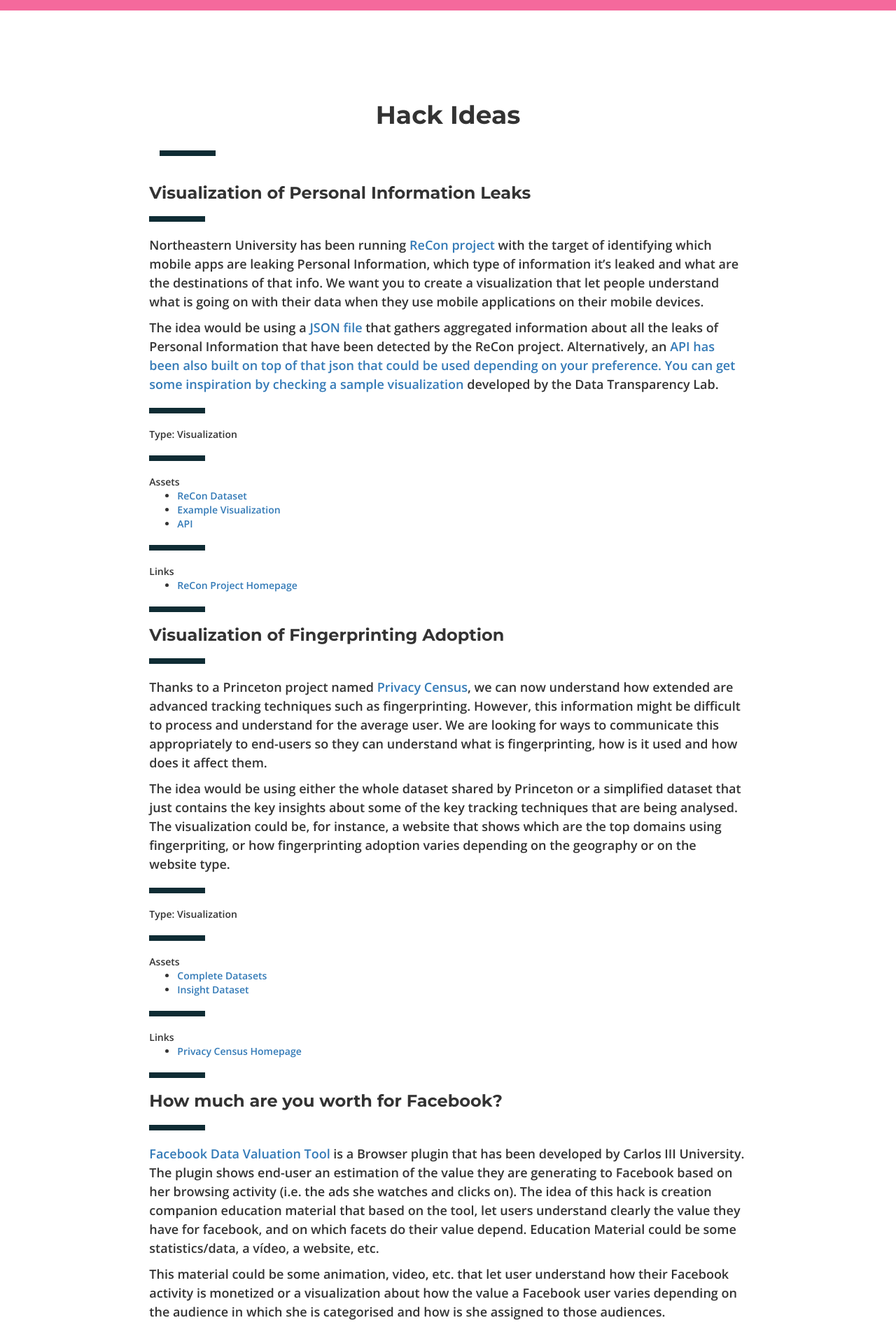
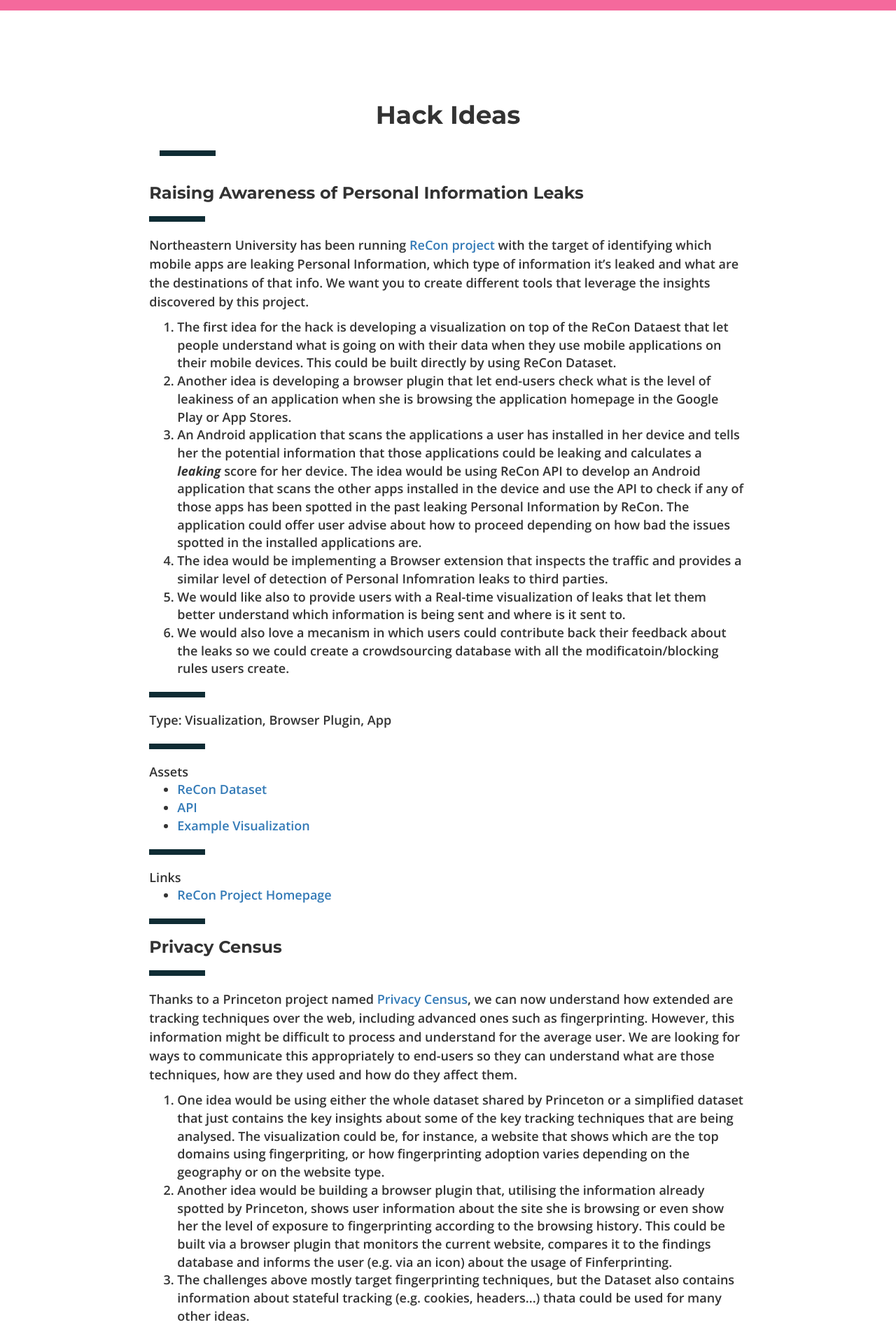
Before and after one commit to datatransparencylab/dtlhackday16, a Jekyll site: the page built from ideas.html, in a window 1280 px wide. Shown: the top 1907 px of the page at 70% size. Built offline with Jekyll 4.4.1, drawn with Linux system fonts in a browser that asks for light colours; nearby versions of some CDN libraries; some of the changed text lies outside the part shown.

Commit message:
New version of the site

```diff
--- a/_config.yml
+++ b/_config.yml
@@ -133,60 +133,120 @@
 
   # Hack Ideas
   ideas:
-     - title: "Visualization of Personal Information Leaks"
+     - title: "Raising Awareness of Personal Information Leaks"
        id: "recon-visualization"
        hook: >
          Northeastern University has been running <a
          href="http://recon.meddle.mobi/"> ReCon project </a>with the
          target of identifying which mobile apps are leaking Personal Information,
          which type of information it's leaked and what are the destinations of
-         that info. We want you to create a visualization that let people
-         understand what is going on with their data when they use mobile
-         applications on their mobile devices.
+         that info. We want you to create different tools that leverage the
+         insights discovered by this project.
        description: >
-         The idea would be using a <a
-         href="http://recon.meddle.mobi/json/data.json"> JSON file</a> that
-         gathers aggregated information about all the leaks of Personal
-         Information that have been detected by the ReCon project.
-         Alternatively, an <a
-         href="http://datatransparencylab.github.io/recon-api/">API has been
-         also built on top of that json that could be used depending on your
-         preference.  You can get some inspiration by checking a <a
-         href="http://datatransparencylab.github.io/recon/">sample
-         visualization</a> developed by the Data Transparency Lab.
-       type: "Visualization"
+         <ol>
+           <li>
+             The first idea for the hack is developing a visualization on top
+             of the ReCon Dataest that let people understand what is going on
+             with their data when they use mobile applications on their mobile
+             devices. This could be built directly by using ReCon Dataset.
+           </li>
+           <li>
+             Another idea is developing a browser plugin that let end-users
+             check what is the level of leakiness of an application when she is
+             browsing the application homepage in the Google Play or App Stores.
+           </li>
+           <li>
+             An Android application that scans the applications a user has
+             installed in her device and tells her the potential information
+             that those applications could be leaking and calculates a
+             <i>leaking </i> score for her device. The idea would be using
+             ReCon API to develop an Android application that scans the other
+             apps installed in the device and use the API to check if any of
+             those apps has been spotted in the past leaking Personal
+             Information by ReCon. The application could offer user advise
+             about how to proceed depending on how bad the issues spotted in
+             the installed applications are.
+           </li>
+           <li>
+             The idea would be implementing a Browser extension that inspects
+             the traffic and provides a similar level of detection of Personal
+             Infomration leaks to third parties.
+           </li>
+           <li>
+             We would like also to provide users with a Real-time visualization
+             of leaks that let them better understand which information is
+             being sent and where is it sent to.
+           </li>
+           <li>
+             We would also love a mecanism in which users could contribute back
+             their feedback about the leaks so we could create a crowdsourcing
+             database with all the modificatoin/blocking rules users create.
+           </li>
+         </ol>
+       type: "Visualization, Browser Plugin, App"
        assets:
          - title: "ReCon Dataset"
            url: "http://recon.meddle.mobi/json/data.json"
+           description: >
+             It's a JSON file that gathers aggregated information about all
+             the leaks of Personal Information that have been detected by the
+             ReCon project.
+         - title: "API"
+           url: "http://datatransparencylab.github.io/recon-api/"
+           description: >
+             It's an API built on top of that json that could be used
+             to check directly in an app is leaking PI or whether a domain
+             is receiving information and from which apps.
          - title: "Example Visualization"
            url: "http://datatransparencylab.github.io/recon/"
-         - title: "API"
-           url: "http://datatransparencylab.github.io/recon-api/"
+           description: >
+             You can get some inspiration by checking a sample
+             visualization developed by the Data Transparency Lab Team.
        links:
          - title: "ReCon Project Homepage"
            url: "http://recon.meddle.mobi/"
        facilitators:
          - name: "Dave Choffnes"
          - name: "Daniel Coloma"
-     - title: "Visualization of Fingerprinting Adoption"
+     - title: "Privacy Census"
        id: "privacycensus-visualization"
        hook: >
          Thanks to a Princeton project named <a
          href="https://webtransparency.cs.princeton.edu/webcensus/">Privacy
-         Census</a>, we can now understand how extended are
-         advanced tracking techniques such as fingerprinting. However, this
-         information might be difficult to process and understand for the
+         Census</a>, we can now understand how extended are tracking techniques
+         over the web, including advanced ones such as fingerprinting. However,
+         this information might be difficult to process and understand for the
          average user. We are looking for ways to communicate this appropriately
-         to end-users so they can understand what is fingerprinting, how is
-         it used and how does it affect them.
+         to end-users so they can understand what are those techniques, how are
+         they used and how do they affect them.
        description: >
-         The idea would be using either the whole dataset shared by Princeton
-         or a simplified dataset that just contains the key insights about some
-         of the key tracking techniques that are being analysed. The visualization
-         could be, for instance, a website that shows which are the top domains
-         using fingerpriting, or how fingerprinting adoption varies depending on
-         the geography or on the website type.
-       type: "Visualization"
+         <ol>
+           <li>
+             One idea would be using either the whole dataset shared by
+             Princeton or a simplified dataset that just contains the key
+             insights about some of the key tracking techniques that are being
+             analysed. The visualization could be, for instance, a website that
+             shows which are the top domains using fingerpriting, or how
+             fingerprinting adoption varies depending on the geography or on the
+             website type.
+           </li>
+           <li>
+             Another idea would be building  a browser plugin that, utilising
+             the information already spotted by Princeton, shows user
+             information about the site she is browsing or even show her the
+             level of exposure to fingerprinting according to the browsing
+             history. This could be built via a browser plugin that monitors the
+             current website, compares it to the findings database and informs
+             the user (e.g. via an icon) about the usage of Finferprinting.
+           </li>
+           <li>
+             The challenges above mostly target fingerprinting techniques, but
+             the Dataset also contains information about stateful tracking
+             (e.g. cookies, headers...) thata could be used for many other
+             ideas.
+           </li>
+         </ol>
+       type: "Visualization, Plugin"
        assets:
          - title: "Complete Datasets"
            url: "https://webtransparency.cs.princeton.edu/webcensus/#data"
@@ -205,12 +265,13 @@
          Browser plugin that has been developed by Carlos III University. The
          plugin shows end-user an estimation of the value they are generating
          to Facebook based on her browsing activity (i.e. the ads she watches
-         and clicks on).  The idea of this hack is creation companion education
+         and clicks on).
+       description: >
+         The idea of this hack is creation companion education
          material that based on the tool, let users understand clearly the
          value they have for facebook, and on which facets do their value
          depend.  Education Material could be some statistics/data, a vídeo, a
          website, etc.
-       description: >
          This material could be some animation, video, etc. that let user
          understand how their Facebook activity is monetized or a visualization
          about how the value a Facebook user varies depending on the audience
@@ -225,92 +286,6 @@
        facilitators:
          - name: "Daniel Coloma"
          - name: "Ángel Cuevas"
-     - title: "How much information does this application leak?"
-       id: "recon-plugin"
-       hook: >
-         Northeastern University has been running <a
-         href="http://recon.meddle.mobi/"> ReCon project </a>with the
-         target of identifying which mobile apps are leaking Personal Information,
-         which type of information it's leaked and what are the destinations of
-         that info. We want you to create a browser plugin that let end-users
-         chec what is the level of leakiness of an application when she is
-         browsing the application homepage in the Google Play or App Stores.
-       description: >
-         ReCon API is an API developed on top of the Dataset gathered by the
-         ReCon project. It lets developers check if an app is leaking PI or
-         whether a domain is receiving information from multiple apps. The idea
-         would be using this API to develop a browser plugin that informs user
-         about how leaking an application is when the browser is on a URL that
-         corresponds to a Google Play or App Store application.
-       type: "Plugin"
-       assets:
-         - title: "API"
-           url: "http://datatransparencylab.github.io/recon-api/"
-       links:
-         - title: "ReCon Project"
-           url: "http://recon.meddle.mobi/"
-       facilitators:
-         - name: "Daniel Coloma"
-         - name: "Dave Choffnes"
-     - title: "How much information does my smartphone leak?"
-       id: "recon-app"
-       hook: >
-         Northeastern University has been running <a
-         href="http://recon.meddle.mobi/"> ReCon project </a>with the
-         target of identifying which mobile apps are leaking Personal Information,
-         which type of information it's leaked and what are the destinations of
-         that info. We want you to create an Android application that scans the
-         applications a user has installed in her device and tells her the
-         potential information that those applications could be leaking and
-         calculates a <i>leaking </i> score for her device.
-       description: >
-         ReCon API is an API developed on top of the Dataset gathered by the
-         ReCon project. It lets developers check if an app is leaking PI or
-         whether a domain is receiving information from multiple apps.
-         The idea would be using this API to develop an Android application
-         that let users scan their Android apps and tell them if any of the
-         apps has been spotted before sharing PI. The application could offer
-         user advise about how to proceed depending on how bad the issues
-         spotted in the installed applications are.
-       type: "Application"
-       assets:
-         - title: "API"
-           link: "http://datatransparencylab.github.io/recon-api/"
-       links:
-         - title: "ReCon Project Homepage"
-           link: "http://recon.meddle.mobi/"
-       facilitators:
-         - name: "Daniel Coloma"
-         - name: "Dave Choffnes"
-     - title: "Fingerprinting Auditing Plugin"
-       id: "fingerprinting-plugin"
-       type: "Browser Plugin"
-       hook: >
-         Fingerprinting adoption as a way to track users is growing, every day
-         more sites (including some of the more popular ones) use these
-         techniques in order to identify. Thanks to a Princeton project named <a
-         href="https://webtransparency.cs.princeton.edu/webcensus/">Privacy
-         Census</a>, we can now understand how extended are
-         advanced tracking techniques such as fingerprinting. We are looking for
-         a browser plugin that, utilising the information already spotted by
-         Princeton, shows user information about the site she is browsing or even
-         show her the level of exposure to fingerprinting according to the
-         browsing history.
-       description: >
-         This could be built via a browser plugin that monitors the current
-         website, compares it to the findings database and informs the user
-         (e.g. via an icon) about the usage of Finferprinting.
-       assets:
-         - title: "Complete Datasets"
-           url: "https://webtransparency.cs.princeton.edu/webcensus/#data"
-         - title: "Insight Dataset"
-           url: "TBD"
-       links:
-         - title: "Privacy Census Homepage"
-           url: "https://webtransparency.cs.princeton.edu/webcensus/"
-       facilitators:
-         - name: "Steven Englehardt"
-         - name: "Daniel Coloma"
      - title: "How much is my data worth?"
        id: "data-worth"
        hook: >
@@ -323,7 +298,7 @@
        description: >
          This could be built in different ways: as a website in which the
          user can input manually some data or connect to some of the services
-         they use, as a mobile application or as s browser plugin that
+         they use, as a mobile application or as a browser plugin that
          detects user activity.
        type: "Browser Plugin, Website, Mobile App"
        assets:
@@ -391,6 +366,36 @@
        assets:
         - title: "TBD"
           url: "TBD"
+     - title: "Education and Raising Awareness on 3rd Party Tracking behind websites and apps"
+       id: "parent-child"
+       hook: >
+         Average user don't usually understand what is really going on when
+         they browse a Web Site or when they use an application in their
+         smartphone. Every time they do such a simple action, many third
+         parties are involved, and in most of the situations, all of them try
+         to track them.
+       description: >
+         The goal is creating an interactive tool for explaining to users what
+         goes on every time they connect, for instance, to a news web site. Such
+         a tool could use the databases collected either in ReCon project
+         (mobile apps) or Privacy Census (Web Sites)
+       type: "All"
+       facilitators:
+         - name: "Daniel Coloma"
+       links:
+         - title: "Privacy Census Complete Datasets"
+           url: "https://webtransparency.cs.princeton.edu/webcensus/#data"
+         - title: "Insight Dataset"
+           url: "TBD"
+         - title: "ReCon Dataset"
+           url: "http://recon.meddle.mobi/json/data.json"
+           description: >
+             It's a JSON file that gathers aggregated information about all
+             the leaks of Personal Information that have been detected by the
+             ReCon project.
+       assets:
+        - title: "TBD"
+          url: "TBD"
 
   # Frequently asked questions.
   faq:
@@ -419,7 +424,7 @@
   # Contact Information
   contact:
     twitter_handle: dtl_info
-    twitter_hashtag: dtlhackathon16
+    twitter_hashtag: dtlhackday16
     email: events@datatransparencylab.org
 
 # ----------------------------------------------------
--- a/css/original.css
+++ b/css/original.css
@@ -50,7 +50,7 @@
 
 .hero {
   background-color: #F5699C;
-  min-height: 110vh;
+  min-height: 90vh;
 }
 
 .hero img {
```
Also changed, not shown: index.html (+13 -4 lines), css/bootstrap.min.css.
